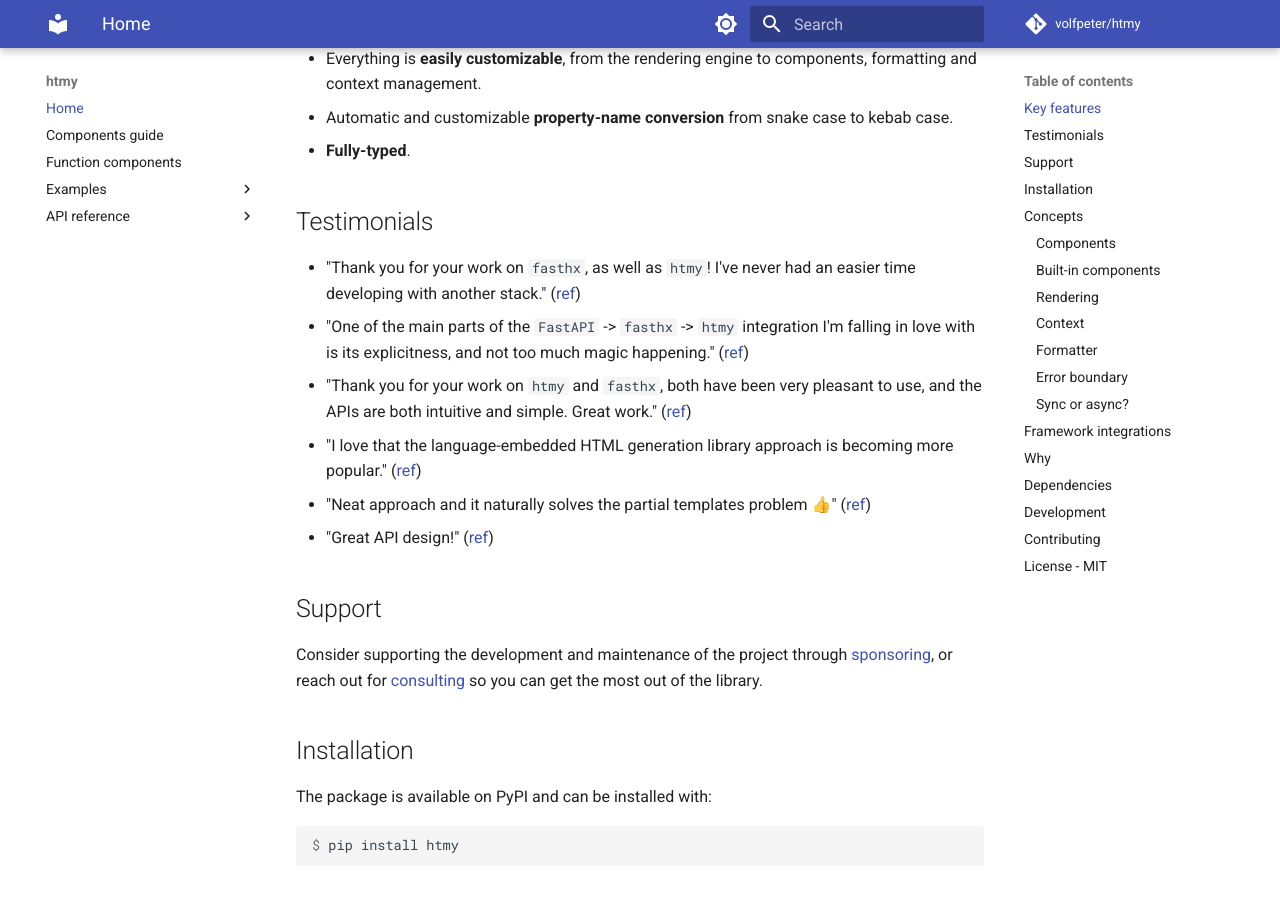
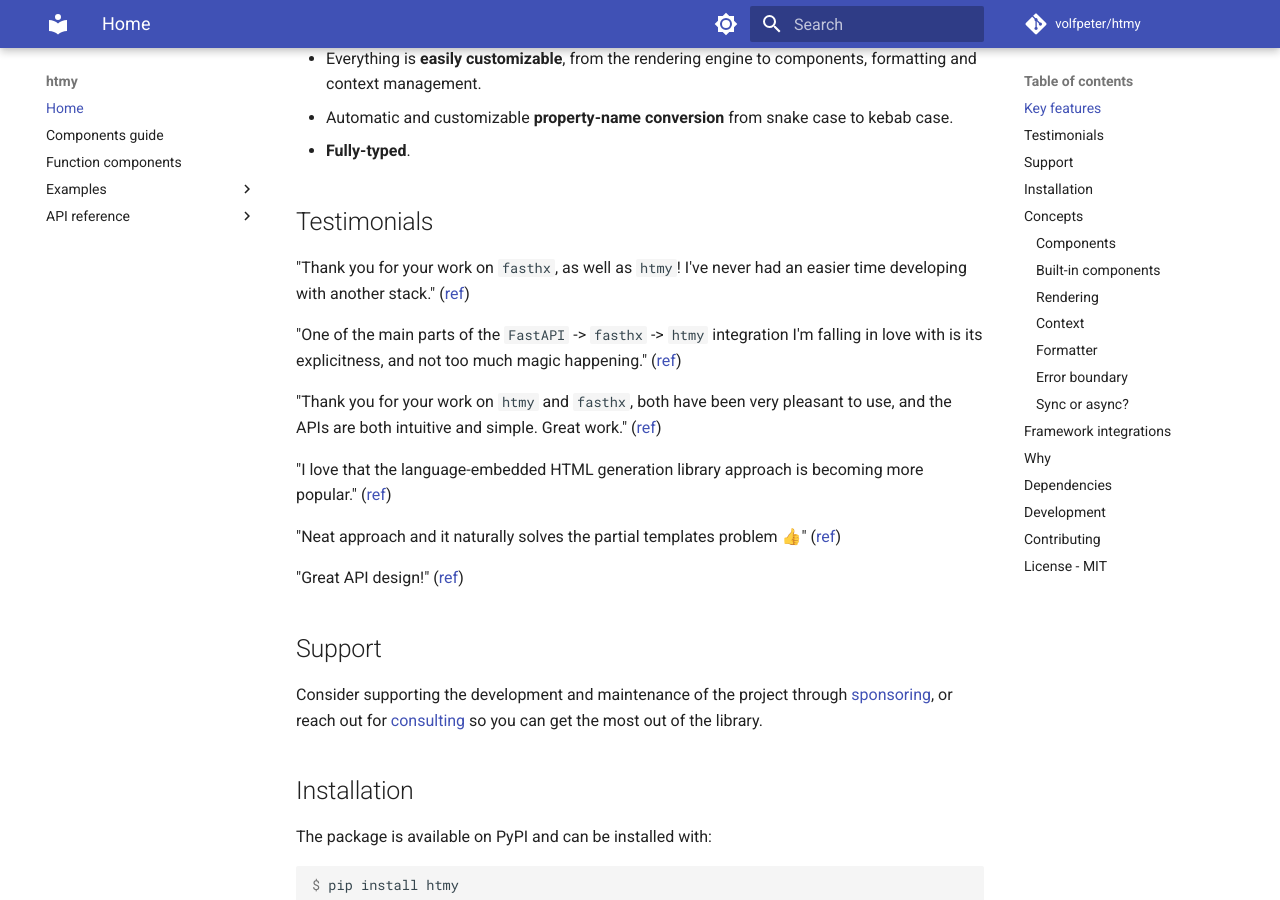
Before and after one commit to volfpeter/htmy, an MkDocs documentation site: the page built from docs/index.md, in a window 1280 px wide and 900 px high, scrolled down 814 px. Built offline with MkDocs 1.6.1 and Material for MkDocs 9.7.7, drawn with Linux system fonts in a browser that asks for light colours; comment, search, counter and statistics services are not loaded.

Commit message:
docs: more nitpicking

```diff
--- a/docs/index.md
+++ b/docs/index.md
@@ -30,12 +30,17 @@
 
 ## Testimonials
 
-- "Thank you for your work on `fasthx`, as well as `htmy`! I've never had an easier time developing with another stack." ([ref](https://github.com/volfpeter/fasthx/discussions/77))
-- "One of the main parts of the `FastAPI` -> `fasthx` -> `htmy` integration I'm falling in love with is its explicitness, and not too much magic happening." ([ref](https://github.com/volfpeter/fasthx/issues/54))
-- "Thank you for your work on `htmy` and `fasthx`, both have been very pleasant to use, and the APIs are both intuitive and simple. Great work." ([ref](https://github.com/volfpeter/fasthx/issues/54))
-- "I love that the language-embedded HTML generation library approach is becoming more popular." ([ref](https://www.reddit.com/r/programming/comments/1h1a0dx/comment/lzd3phw))
-- "Neat approach and it naturally solves the partial templates problem 👍" ([ref](https://www.reddit.com/r/Python/comments/1gp3mww/comment/lwqj4fc))
-- "Great API design!" ([ref](https://www.reddit.com/r/Python/comments/1gp3mww/comment/lwpdyq9))
+"Thank you for your work on `fasthx`, as well as `htmy`! I've never had an easier time developing with another stack." ([ref](https://github.com/volfpeter/fasthx/discussions/77))
+
+"One of the main parts of the `FastAPI` -> `fasthx` -> `htmy` integration I'm falling in love with is its explicitness, and not too much magic happening." ([ref](https://github.com/volfpeter/fasthx/issues/54))
+
+"Thank you for your work on `htmy` and `fasthx`, both have been very pleasant to use, and the APIs are both intuitive and simple. Great work." ([ref](https://github.com/volfpeter/fasthx/issues/54))
+
+"I love that the language-embedded HTML generation library approach is becoming more popular." ([ref](https://www.reddit.com/r/programming/comments/1h1a0dx/comment/lzd3phw))
+
+"Neat approach and it naturally solves the partial templates problem 👍" ([ref](https://www.reddit.com/r/Python/comments/1gp3mww/comment/lwqj4fc))
+
+"Great API design!" ([ref](https://www.reddit.com/r/Python/comments/1gp3mww/comment/lwpdyq9))
 
 ## Support
 
```
Also changed, not shown: README.md (+11 -6 lines).
